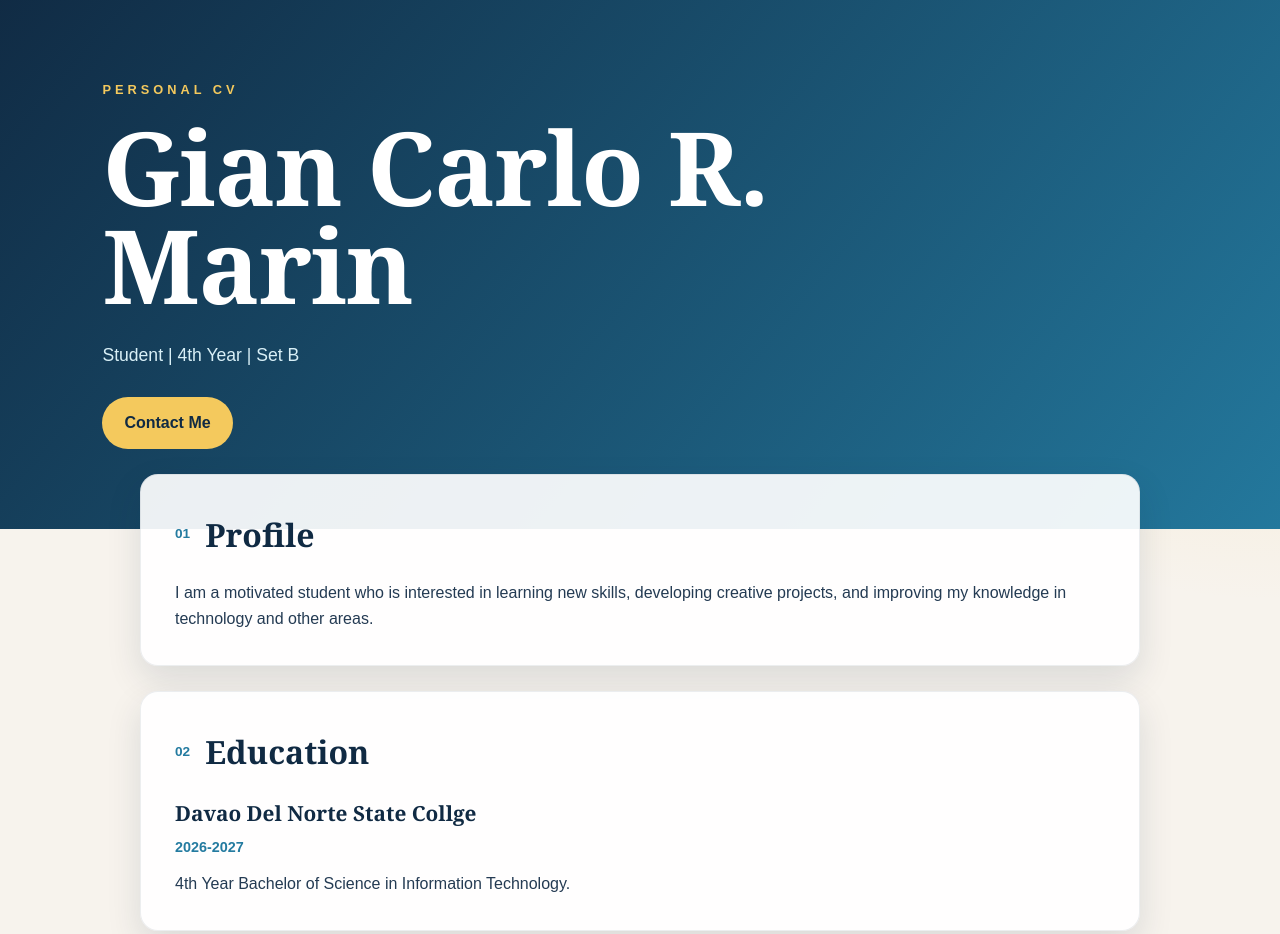
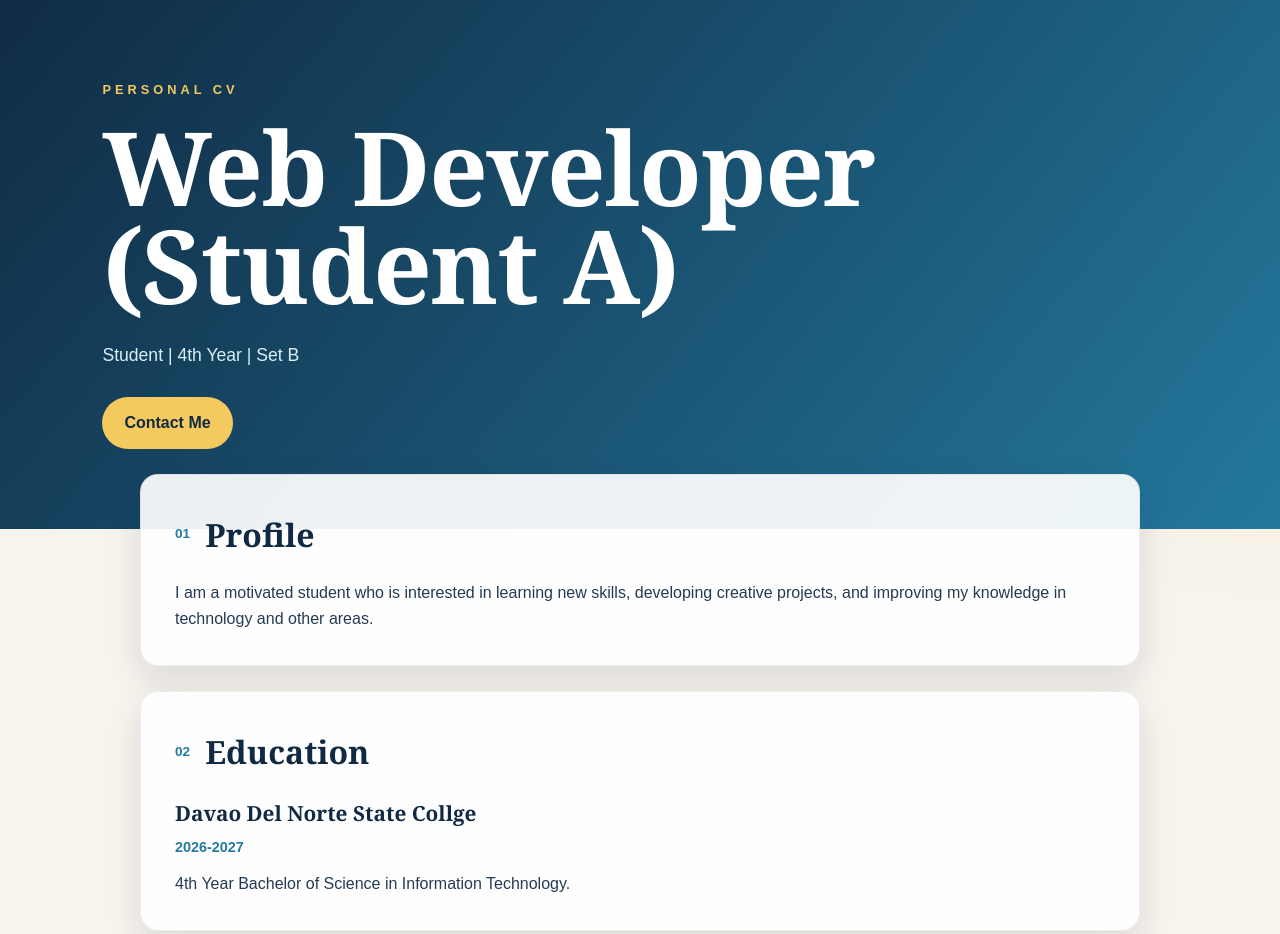
Before and after one commit to gehleegian/personal-cv-page, a plain HTML site: page index.html in a window 1280 px wide. Shown: the top 934 px of the page. Drawn offline with Linux system fonts and the light colour scheme.

Commit message:
Student A update

```diff
--- a/index.html
+++ b/index.html
@@ -10,7 +10,7 @@
     <header class="hero">
         <div class="hero-content">
             <p class="label">PERSONAL CV</p>
-            <h1>Gian Carlo R. Marin</h1>
+           <h1>Web Developer (Student A)</h1>
             <p class="subtitle">
                 Student | 4th Year | Set B
             </p>
```
